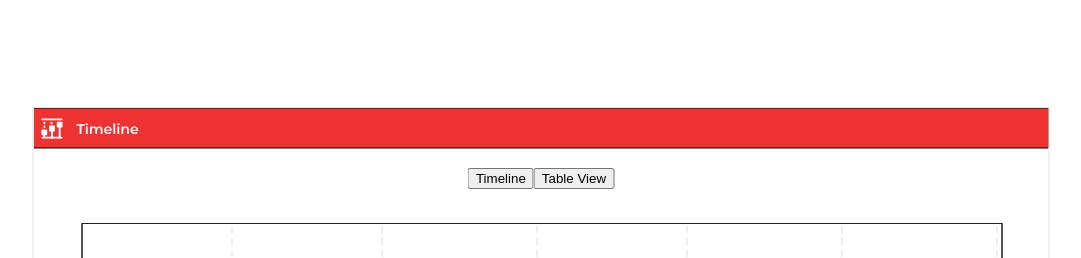
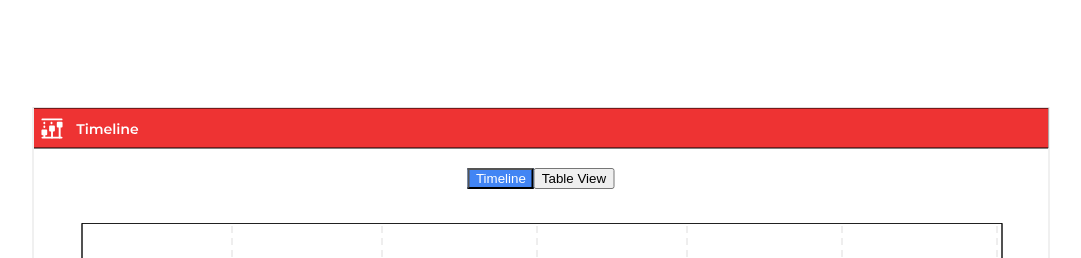
Before and after one commit to iobio/patient_portal, a Vue app: page / in a window 1280 px wide. Shown: the top 258 px of the page, without its empty margins (107-1188 px from the left). Built offline with nearby package versions, Linux system fonts and the light colour scheme.

Commit message:
Added the background color for tabs

```diff
--- a/src/components/timeline_d3.vue
+++ b/src/components/timeline_d3.vue
@@ -8,8 +8,8 @@
     </div>
 
     <div class="tabs-container">
-      <button @click="activeTab = 'timeline'">Timeline</button>
-      <button @click="activeTab = 'table'">Table View</button>
+      <button @click="activeTab = 'timeline'"  :class="{ 'tab-selected': activeTab === 'timeline' }">Timeline</button>
+      <button @click="activeTab = 'table'" :class="{ 'tab-selected': activeTab === 'table' }">Table View</button>
     </div>
 
     <div class="svg-container" v-show="activeTab === 'timeline'">
@@ -353,6 +353,11 @@
     height: 50px;
   }
 
+  .tab-selected {
+    background-color: #4285F4;
+    color: white;
+  }
+
   .area {
     fill: steelblue;
     clip-path: url(#clip);
```
